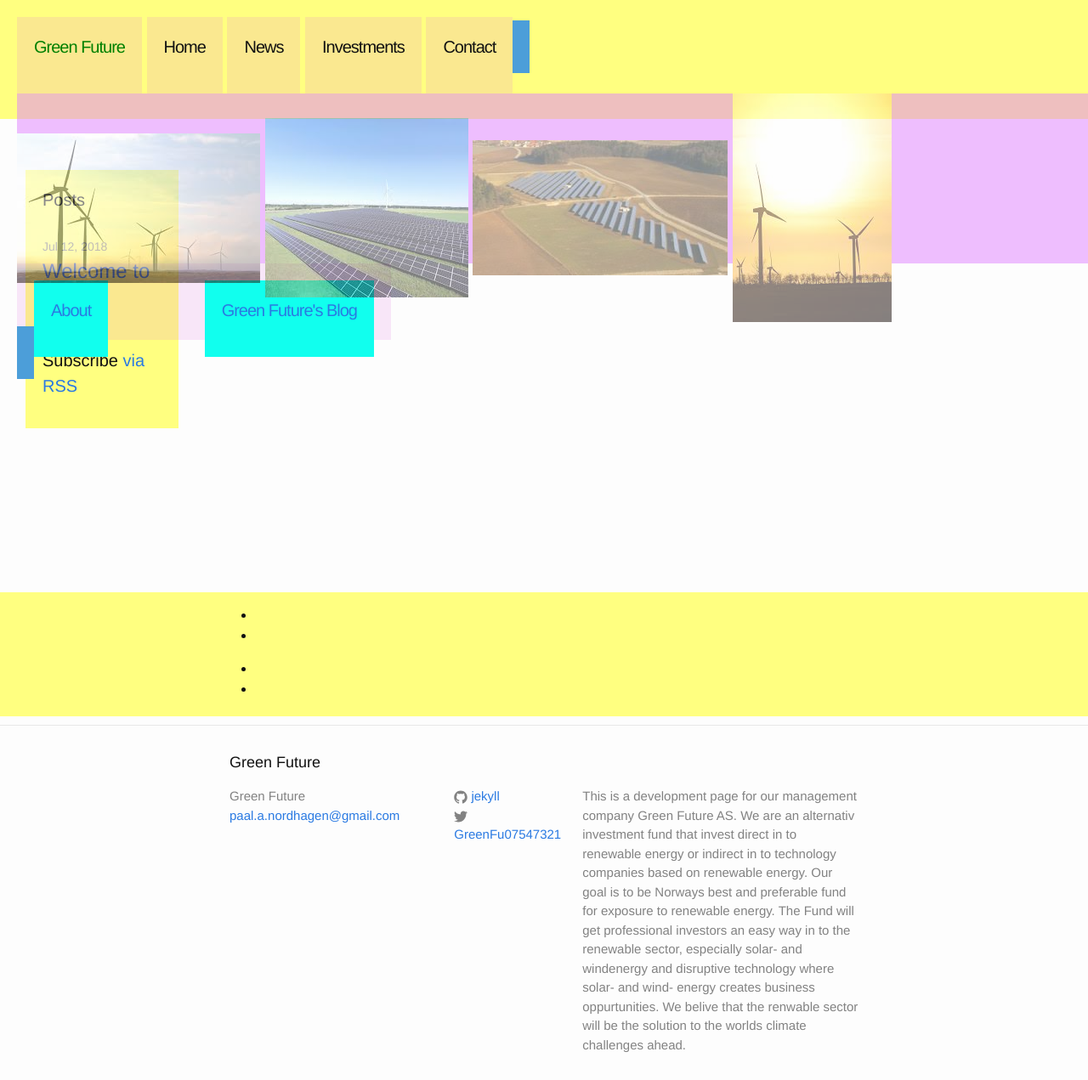
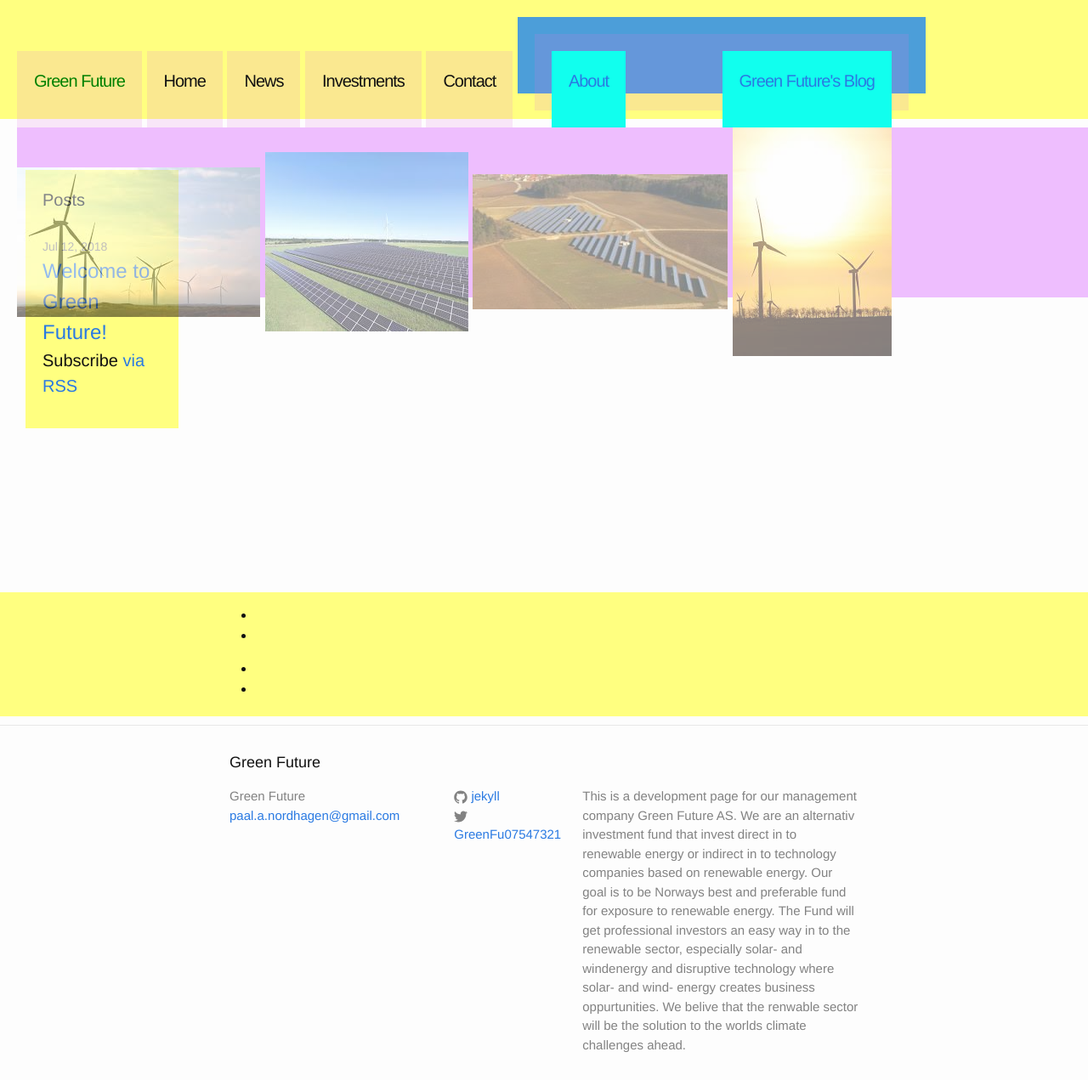
Before and after one commit to Paal-August/Paal-August.github.io, a Jekyll site: the page built from index.html, in a window 1280 px wide and 1271 px high. Shown: the whole window at 85% size. Built offline with Jekyll 4.4.1, drawn with Linux system fonts in a browser that asks for light colours.

Commit message:
Update _layout.scss

```diff
--- a/_sass/_layout.scss
+++ b/_sass/_layout.scss
@@ -107,7 +107,7 @@
     letter-spacing: -1px;
     padding:20px;
     background-color:#4c9ed9;
-    display:inline;
+    display:inline-block;
 }
 /*.menu-icon {
     grid-area: 1 / 6 / 2/7;
@@ -133,7 +133,6 @@
 
 .site-nav {
     .page-link {
-        grid-area: 2 / 1 / 3/3;
         font-size: 20px;
         height:50px;
         letter-spacing: -1px;
```
